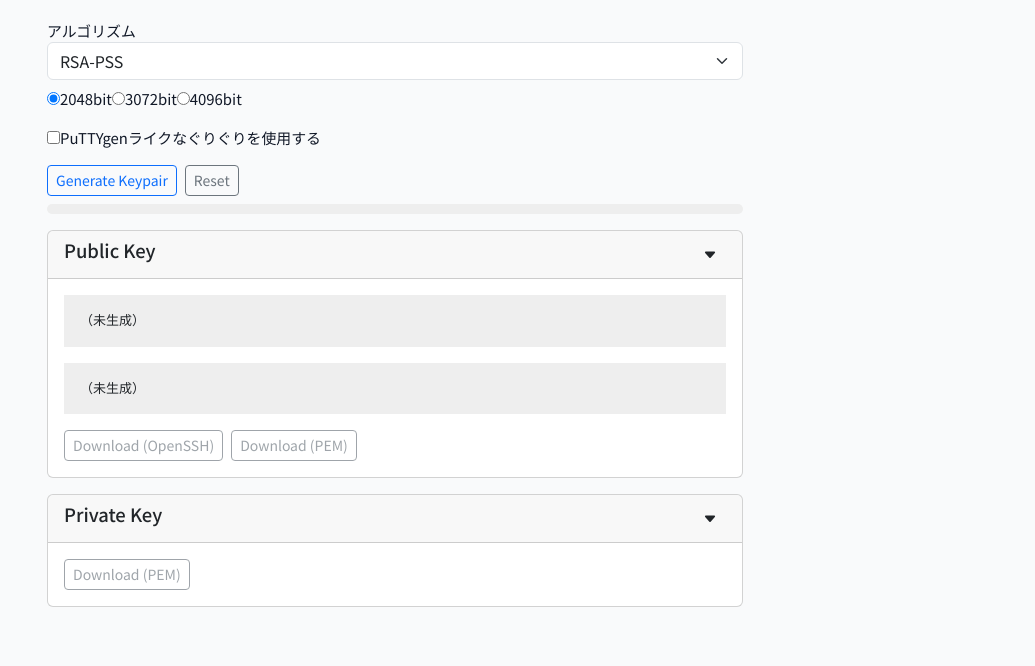
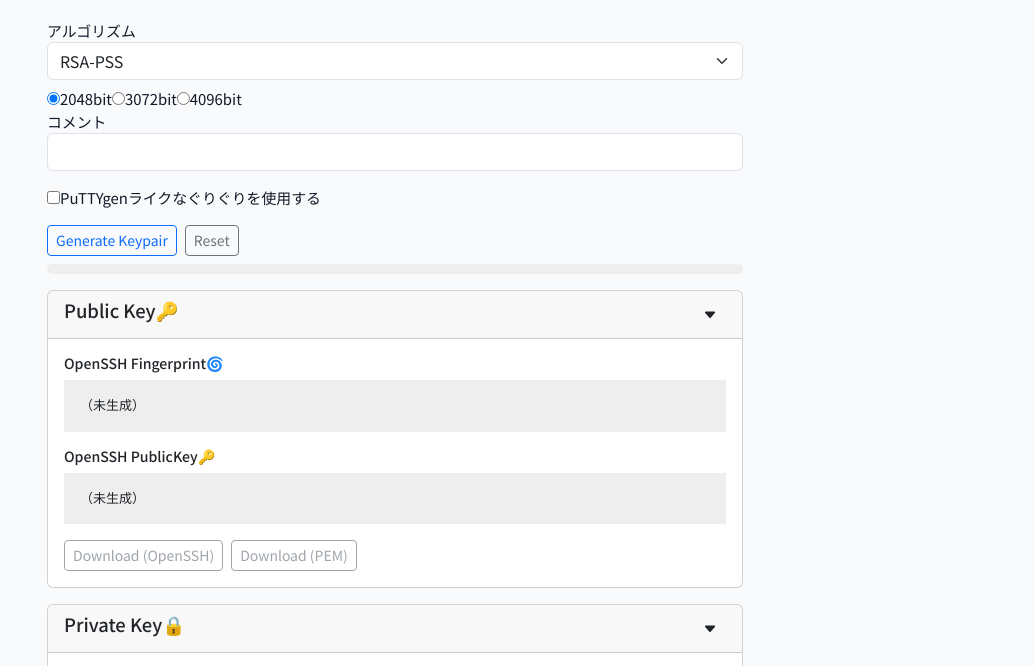
Before and after one commit to ennacx/keygen, a plain HTML site: page index.html in a window 1280 px wide. Shown: the part 97-763 px from the top of the page, without its empty margins (245-1280 px from the left). Drawn offline with nearby package versions, Linux system fonts and the light colour scheme; a web font is replaced by a local one.

Commit message:
preごとのタイトル

```diff
--- a/index.html
+++ b/index.html
@@ -50,6 +50,9 @@
                 <label><input type="radio" name="nist" value="384">P-384</label>
                 <label><input type="radio" name="nist" value="521">P-521</label>
             </div>
+
+            <label>コメント</label>
+            <input type="text" name="comment" class="form-control">
         </fieldset>
 
         <fieldset id="guri2" class="mt-3">
@@ -89,14 +92,17 @@
         <fieldset id="result" class="mt-3">
             <div class="card">
                 <div class="card-header d-flex">
-                    <h3>Public Key</h3>
+                    <h3>Public Key🔑</h3>
                     <button type="button" data-bs-toggle="collapse" data-bs-target="#pubkey-field" aria-expanded="false" aria-controls="pubkey-field" class="btn btn-sm ms-auto"><i class="bi bi-caret-down-fill"></i></button>
                 </div>
                 <div class="card-body">
+                    <h4 class="pre-title">OpenSSH Fingerprint🌀</h4>
                     <pre id="pub-fp" class="result-mono">（未生成）</pre>
+                    <h4 class="pre-title">OpenSSH PublicKey🔑</h4>
                     <pre id="pub-openssh" class="result-mono">（未生成）</pre>
 
                     <div id="pubkey-field" class="collapse">
+                        <h4 class="pre-title">PEM🔑</h4>
                         <pre id="pub" class="result-mono">（未生成）</pre>
                     </div>
 
@@ -109,11 +115,12 @@
 
             <div class="card mt-3">
                 <div class="card-header d-flex">
-                    <h3>Private Key</h3>
+                    <h3>Private Key🔒</h3>
                     <button type="button" data-bs-toggle="collapse" data-bs-target="#privkey-field" aria-expanded="false" aria-controls="privkey-field" class="btn btn-sm ms-auto"><i class="bi bi-caret-down-fill"></i></button>
                 </div>
                 <div class="card-body">
                     <div id="privkey-field" class="collapse mb-2">
+                        <h4 class="pre-title">PEM🔒</h4>
                         <pre id="priv" class="result-mono">（未生成）</pre>
                     </div>
 
--- a/index.js
+++ b/index.js
@@ -110,7 +110,7 @@ $(() => {
 
 		const al = $('select[name="algo"] option:selected').val();
 		const opt = {
-			comment: ''
+			comment: $('input[name="comment"]').val().replace(/[^0-9a-z\-_]/g, '')
 		};
 
 		const $progress = $('#generate-fill');
--- a/keygen.scss
+++ b/keygen.scss
@@ -61,6 +61,12 @@ h2 {
 
 h3 {
 	font-size: 1.15rem;
+}
+
+h4 {
+	&.pre-title {
+		font-size: 0.88rem;
+	}
 }
 
 footer {
```
Also changed, not shown: keygen.css, 1 other file.
